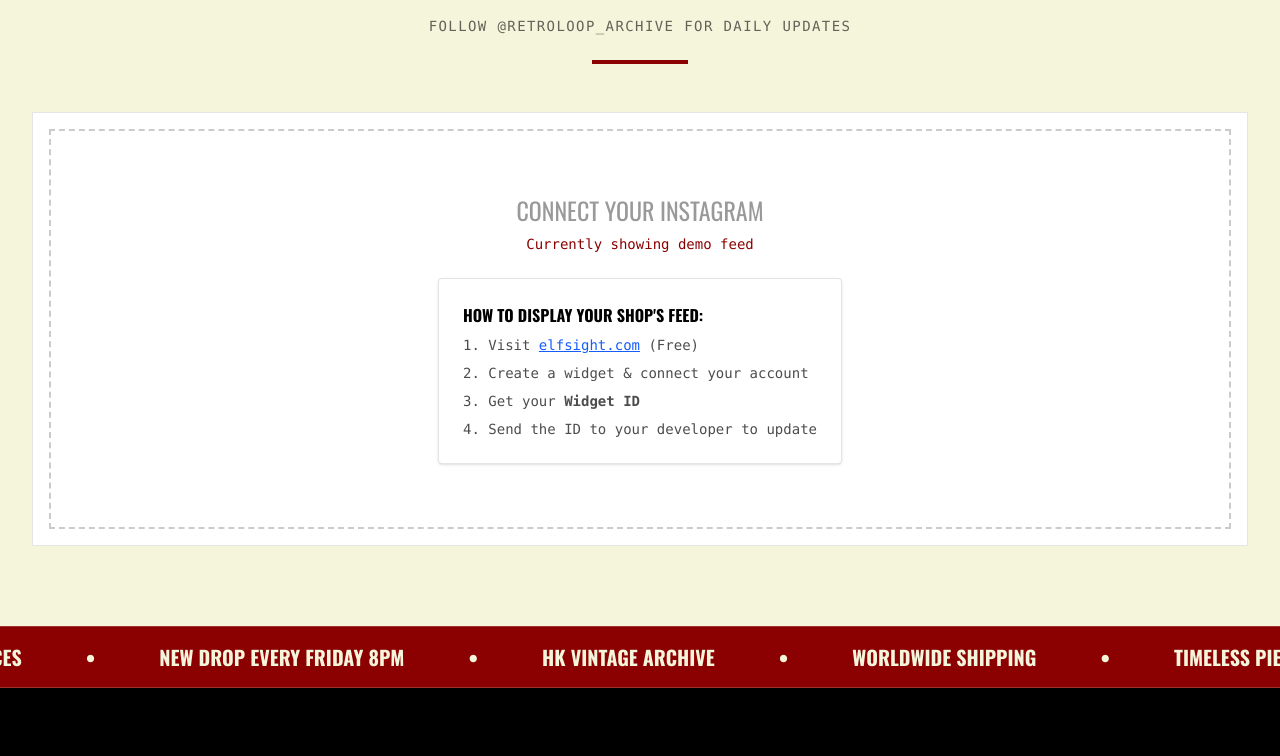
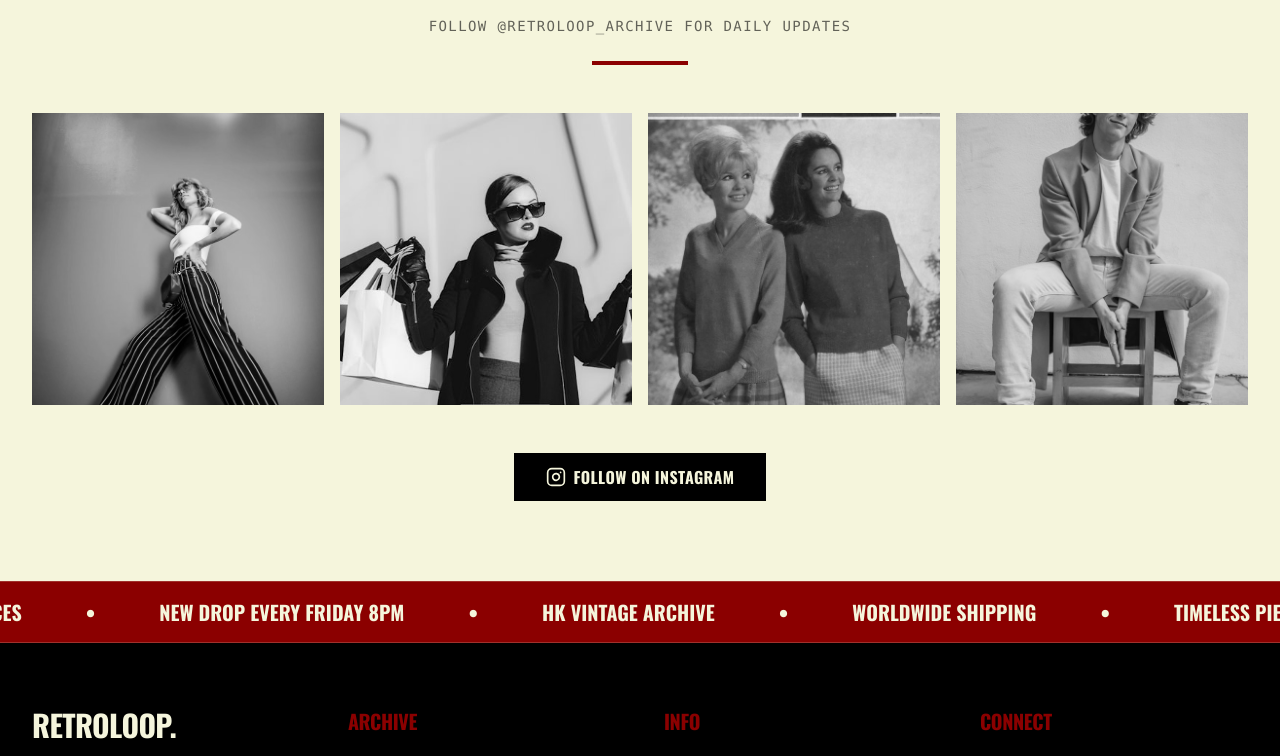
Before and after one commit to KainuoTech-Org/Retroloop, a Next.js app: page / in a window 1280 px wide. Shown: the part 1588-2344 px from the top of the page. Built offline with nearby package versions, Linux system fonts and the light colour scheme.

Commit message:
feat: replace instagram widget with mock grid and fix image config

```diff
--- a/next.config.ts
+++ b/next.config.ts
@@ -7,6 +7,10 @@ const nextConfig: NextConfig = {
       {
         pathname: '/lookbook/**',
         search: '?v=2',
+      },
+      {
+        pathname: '/**',
+        search: '',
       },
     ],
     remotePatterns: [
--- a/src/components/ui/InstagramFeed.tsx
+++ b/src/components/ui/InstagramFeed.tsx
@@ -1,33 +1,19 @@
 "use client";
 
-import { useEffect } from "react";
+import Image from "next/image";
+import Link from "next/link";
+import { Heart, Instagram } from "lucide-react";
 import { useLanguage } from "@/context/LanguageContext";
 
-/**
- * Instagram Feed Widget
- *
- * This component is designed to embed an Elfsight or SnapWidget Instagram feed.
- * To use this:
- * 1. Go to https://elfsight.com/instagram-feed-instalink/ or https://snapwidget.com/
- * 2. Create a widget connected to your Instagram account
- * 3. Copy the <div> or <script> code provided
- * 4. Paste the ID or replace the code below
- */
+const MOCK_IG_POSTS = [
+  { id: 1, image: "/lookbook/look1.jpg?v=2", likes: "1.2k" },
+  { id: 2, image: "/lookbook/look2.jpg?v=2", likes: "892" },
+  { id: 3, image: "/lookbook/look3.jpg?v=2", likes: "2.1k" },
+  { id: 4, image: "/lookbook/look4.jpg?v=2", likes: "1.5k" },
+];
+
 export function InstagramFeed() {
   const { t } = useLanguage();
-
-  // Load Elfsight script dynamically
-  useEffect(() => {
-    const script = document.createElement("script");
-    script.src = "https://elfsightcdn.com/platform.js";
-    script.async = true;
-    script.defer = true;
-    document.body.appendChild(script);
-
-    return () => {
-      document.body.removeChild(script);
-    };
-  }, []);
 
   return (
     <section className="py-20 bg-retro-beige border-t border-retro-black/10">
@@ -37,45 +23,53 @@ export function InstagramFeed() {
           <h2 className="text-3xl md:text-5xl font-oswald font-bold uppercase tracking-wide text-retro-black">
             {t.featured.instagramTitle}
           </h2>
-          <p className="mt-4 font-mono text-sm tracking-widest uppercase text-retro-black/60">
+          <Link
+            href="https://instagram.com/retroloop_archive"
+            target="_blank"
+            className="inline-block mt-4 font-mono text-sm tracking-widest uppercase text-retro-black/60 hover:text-retro-red transition-colors"
+          >
             {t.featured.instagramSubtitle}
-          </p>
+          </Link>
           <div className="h-1 w-24 bg-retro-red mx-auto mt-6" />
         </div>
 
-        {/* Widget Container */}
-        <div className="w-full min-h-[400px] bg-white border border-retro-black/10 p-4 flex items-center justify-center overflow-hidden">
-            {/*
-                INSTRUCTION FOR SHOP OWNER:
-                To display YOUR own Instagram feed:
-                1. Go to https://elfsight.com/instagram-feed-instalink/
-                2. Create a free account and connect your Instagram
-                3. Copy the "Widget ID" (it looks like: xxxxxxxx-xxxx-xxxx-xxxx-xxxxxxxxxxxx)
-                4. Replace the ID below with yours
-            */}
+        {/* Mock Grid */}
+        <div className="grid grid-cols-2 md:grid-cols-4 gap-4">
+          {MOCK_IG_POSTS.map((post) => (
+            <Link
+              key={post.id}
+              href="https://instagram.com"
+              target="_blank"
+              className="group relative aspect-square overflow-hidden bg-retro-gray/10 block"
+            >
+              <Image
+                src={post.image}
+                alt={`Instagram Post ${post.id}`}
+                fill
+                className="object-cover transition-transform duration-500 group-hover:scale-110 grayscale group-hover:grayscale-0"
+              />
 
-            {/* Demo/Instruction State - Shown when no real widget is connected or for demo purposes */}
-            <div className="text-center p-8 border-2 border-dashed border-retro-black/20 rounded-lg w-full h-full flex flex-col items-center justify-center gap-6 bg-retro-gray/5 min-h-[400px]">
-                <div className="space-y-2">
-                    <p className="font-oswald text-2xl text-retro-black/40 uppercase">Connect Your Instagram</p>
-                    <p className="font-mono text-sm text-retro-red">Currently showing demo feed</p>
+              {/* Overlay */}
+              <div className="absolute inset-0 bg-black/40 opacity-0 group-hover:opacity-100 transition-opacity duration-300 flex items-center justify-center">
+                <div className="flex items-center gap-2 text-white font-bold font-oswald text-lg">
+                  <Heart className="w-6 h-6 fill-white" />
+                  <span>{post.likes}</span>
                 </div>
+              </div>
+            </Link>
+          ))}
+        </div>
 
-                <div className="text-left bg-white p-6 rounded shadow-sm max-w-md mx-auto border border-retro-black/10">
-                    <p className="font-bold mb-2 font-oswald uppercase">How to display YOUR shop's feed:</p>
-                    <ol className="list-decimal list-inside space-y-2 text-sm font-mono text-retro-black/70">
-                        <li>Visit <a href="https://elfsight.com/instagram-feed-instalink/" target="_blank" className="underline text-blue-600">elfsight.com</a> (Free)</li>
-                        <li>Create a widget & connect your account</li>
-                        <li>Get your <b>Widget ID</b></li>
-                        <li>Send the ID to your developer to update</li>
-                    </ol>
-                </div>
-
-                {/*
-                   To use the real feed, uncomment the line below and replace the ID
-                   <div className="elfsight-app-YOUR-WIDGET-ID-HERE" data-elfsight-app-lazy></div>
-                */}
-            </div>
+        {/* Follow Button */}
+        <div className="mt-12 text-center">
+          <Link
+            href="https://instagram.com"
+            target="_blank"
+            className="inline-flex items-center gap-2 px-8 py-3 bg-retro-black text-retro-beige font-oswald font-bold uppercase tracking-wide hover:bg-retro-red transition-colors"
+          >
+            <Instagram className="w-5 h-5" />
+            Follow on Instagram
+          </Link>
         </div>
       </div>
     </section>
```
